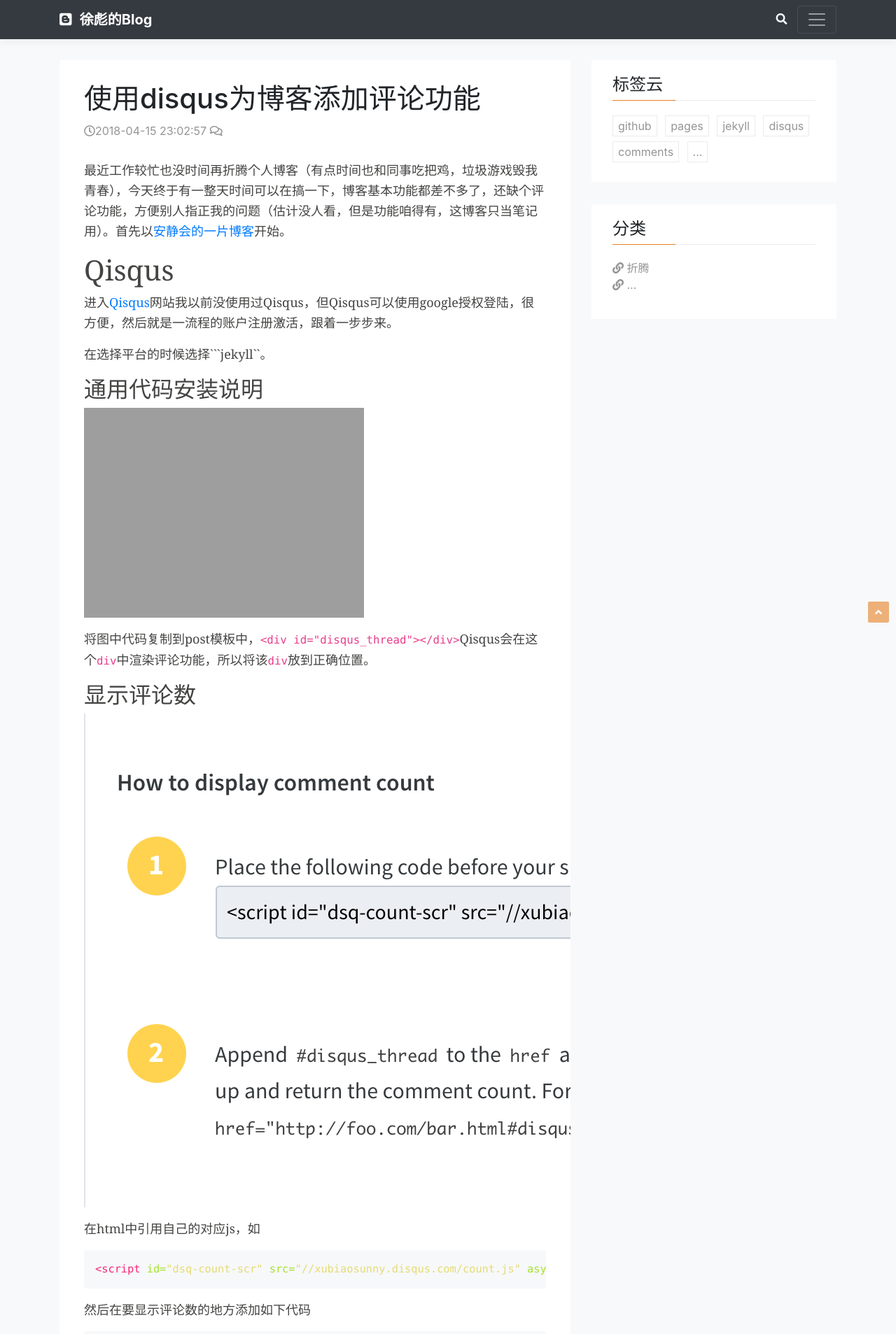
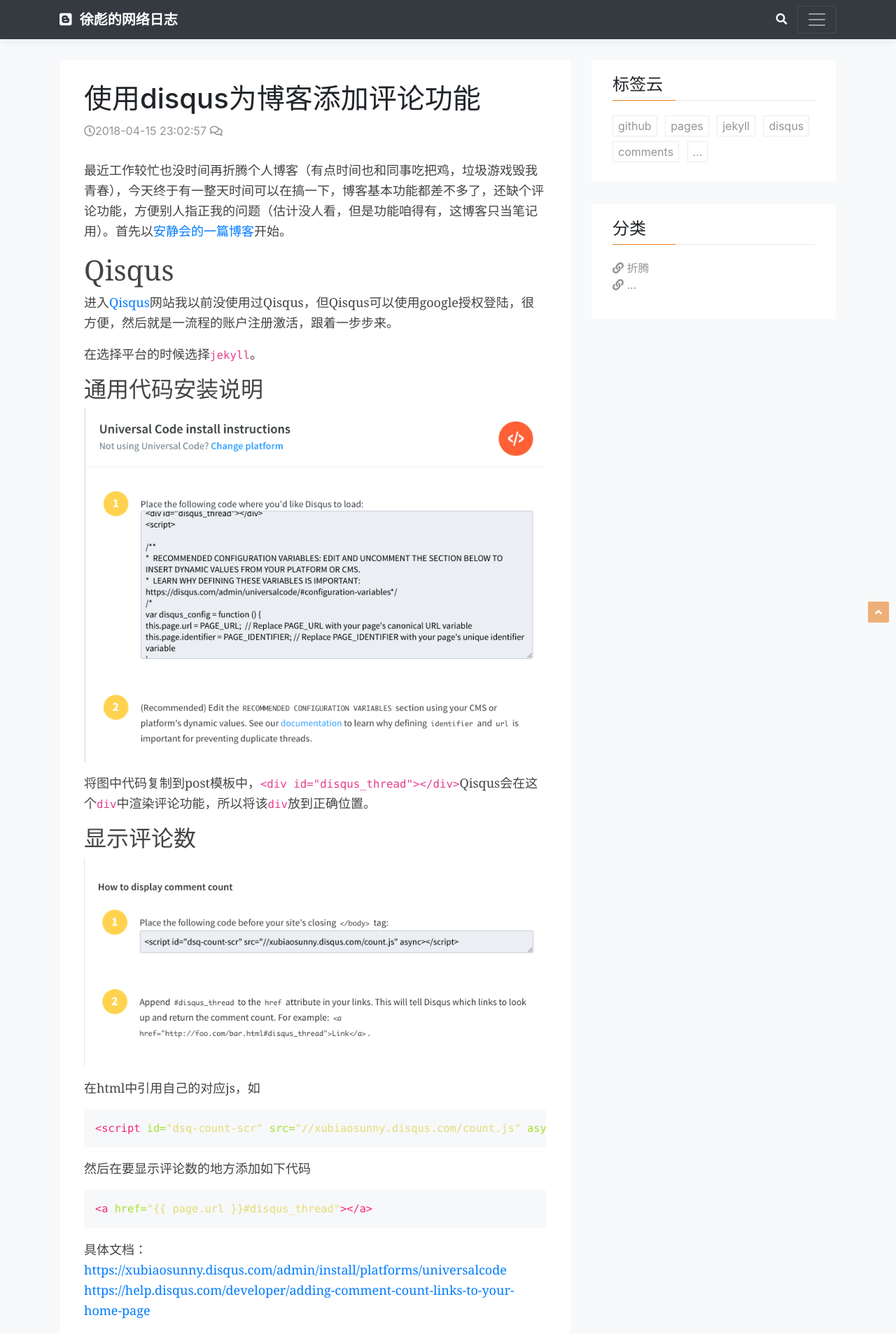
Before and after one commit to xubiaosunny/xubiaosunny.github.io, a Jekyll site: the page built from _posts/jekyll/2018-04-15-use-disqus-to-add-comments-for-your-blog.md, in a window 1280 px wide. Shown: the top 1907 px of the page at 70% size. Built offline with Jekyll 4.4.1, drawn with Linux system fonts in a browser that asks for light colours; comment, search, counter and statistics services are not loaded.

Commit message:
修复post图片显示、修改title、添加favicon.ico、加入谷歌分析

````diff
--- a/_config.yml
+++ b/_config.yml
@@ -13,7 +13,7 @@
 # you will see them accessed via {{ site.title }}, {{ site.email }}, and so on.
 # You can create any custom variable you would like, and they will be accessible
 # in the templates via {{ site.myvariable }}.
-title: 徐彪的Blog
+title: 徐彪的网络日志
 email: xubiaosunny@163.com
 description: >- # this means to ignore newlines until "baseurl:"
   This is xubiao's blog!
--- a/_includes/head.html
+++ b/_includes/head.html
@@ -5,7 +5,7 @@
     <meta name="author" content="{{ site.email }}">
     <meta name="keywords" content="xubiaosunny,{{ site.title }},{% for k in page.tags %}{{ k }},{% endfor %}">
     <meta name="baidu-site-verification" content="7sOuPMI0q2" />
-    <link rel="icon" href="../../../../favicon.ico">
+    <link rel="icon" href="{{- 'assets/images/favicon.ico' | relative_url -}}">
     <title>{{ site.title }}</title>
     {%- include css.html -%}
 </head>
--- a/_includes/header.html
+++ b/_includes/header.html
@@ -31,11 +31,14 @@
     <div class="navbar navbar-dark bg-dark box-shadow">
         <div class="container d-flex justify-content-between">
             <a href="{{- site.url -}}" class="navbar-brand d-flex align-items-center">
-                <i class="fab fa-blogger"></i>&nbsp;&nbsp;<strong>徐彪的Blog</strong>
+                <i class="fab fa-blogger"></i>&nbsp;&nbsp;<strong>{{- site.title -}}</strong>
             </a>
 
             <nav>
-                <a id="cb-search-btn" class="navbar-text" style="cursor:pointer;color:aliceblue; padding:0px 10px;"><i class="fas fa-search fas-2x"></i></a>
+                <a id="cb-search-btn" class="navbar-text" style="cursor:pointer;color:aliceblue; padding:0px 10px;"
+                 data-toggle="tooltip" data-placement="bottom" title="双击CTRL打开搜索">
+                    <i class="fas fa-search fas-2x"></i>
+                </a>
                 <button class="navbar-toggler collapsed" type="button" data-toggle="collapse" data-target="#navbarHeader" aria-controls="navbarHeader" aria-expanded="false" aria-label="Toggle navigation">
                     <span class="navbar-toggler-icon"></span>
                 </button>
--- a/_posts/jekyll/2018-04-15-use-disqus-to-add-comments-for-your-blog.md
+++ b/_posts/jekyll/2018-04-15-use-disqus-to-add-comments-for-your-blog.md
@@ -5,16 +5,16 @@ date: 2018-04-15 23:02:57
 categories: 折腾
 tags: disqus jekyll comments
 ---
-最近工作较忙也没时间再折腾个人博客（有点时间也和同事吃把鸡，垃圾游戏毁我青春），今天终于有一整天时间可以在搞一下，博客基本功能都差不多了，还缺个评论功能，方便别人指正我的问题（估计没人看，但是功能咱得有，这博客只当笔记用）。首先以[安静会的一片博客](https://blog.csdn.net/u013381011/article/details/76944663)开始。
+最近工作较忙也没时间再折腾个人博客（有点时间也和同事吃把鸡，垃圾游戏毁我青春），今天终于有一整天时间可以在搞一下，博客基本功能都差不多了，还缺个评论功能，方便别人指正我的问题（估计没人看，但是功能咱得有，这博客只当笔记用）。首先以[安静会的一篇博客](https://blog.csdn.net/u013381011/article/details/76944663)开始。
 
 # Qisqus
 进入[Qisqus](https://disqus.com/)网站我以前没使用过Qisqus，但Qisqus可以使用google授权登陆，很方便，然后就是一流程的账户注册激活，跟着一步步来。
 
-在选择平台的时候选择```jekyll``。
+在选择平台的时候选择```jekyll```。
 
 ## 通用代码安装说明
 
-![](\assets\images\post\屏幕快照 2018-04-15 下午6.56.29.png')
+![](\assets\images\post\屏幕快照 2018-04-15 下午6.56.29.png)
 
 将图中代码复制到post模板中，```<div id="disqus_thread"></div>```Qisqus会在这个```div```中渲染评论功能，所以将该```div```放到正确位置。
 
--- a/assets/css/custom.css
+++ b/assets/css/custom.css
@@ -204,3 +204,12 @@ body {
 .page-item .page-link {
     color: #e67e22;
 }
+
+.post-content img{
+  width: 100%;
+}
+
+#disqus_thread {
+  background: #fff;
+  padding: 35px
+}
````
Also changed, not shown: _includes/js.html (+10 -0 lines), assets/images/favicon.ico (added).
